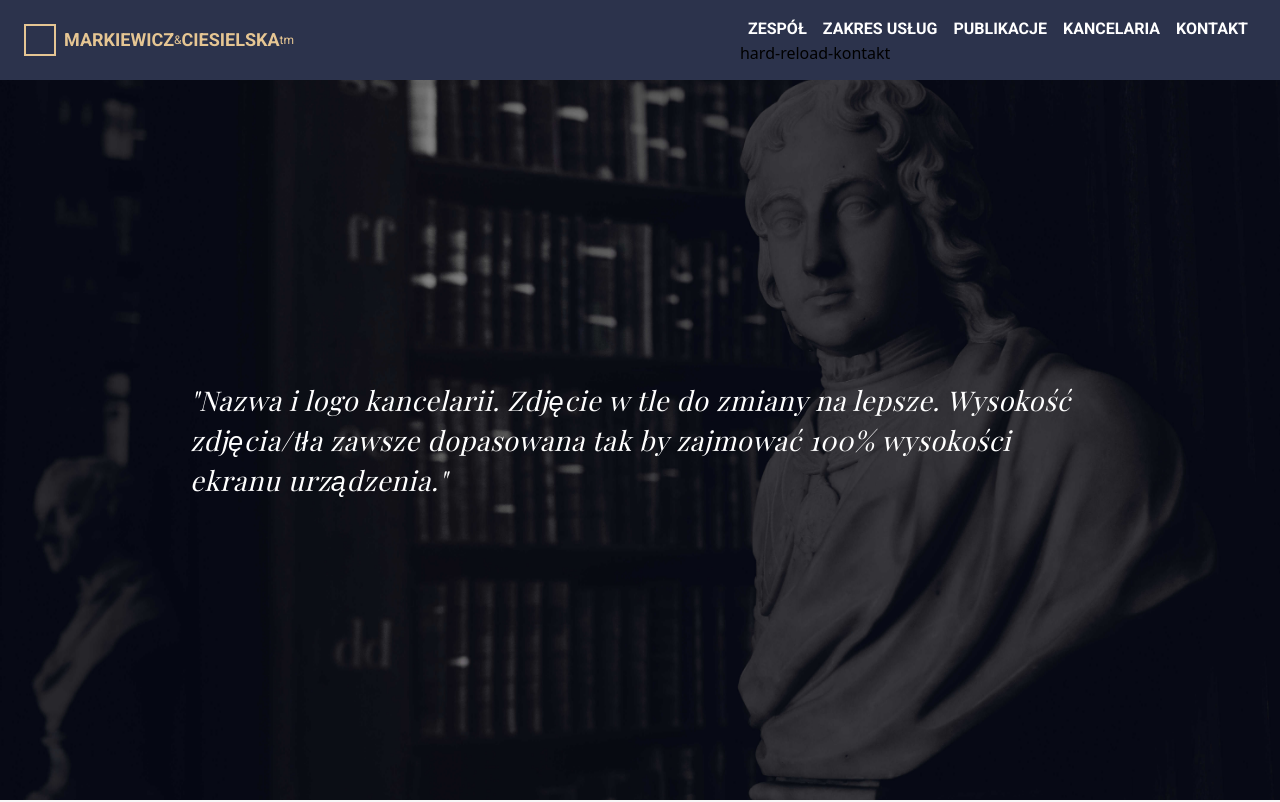
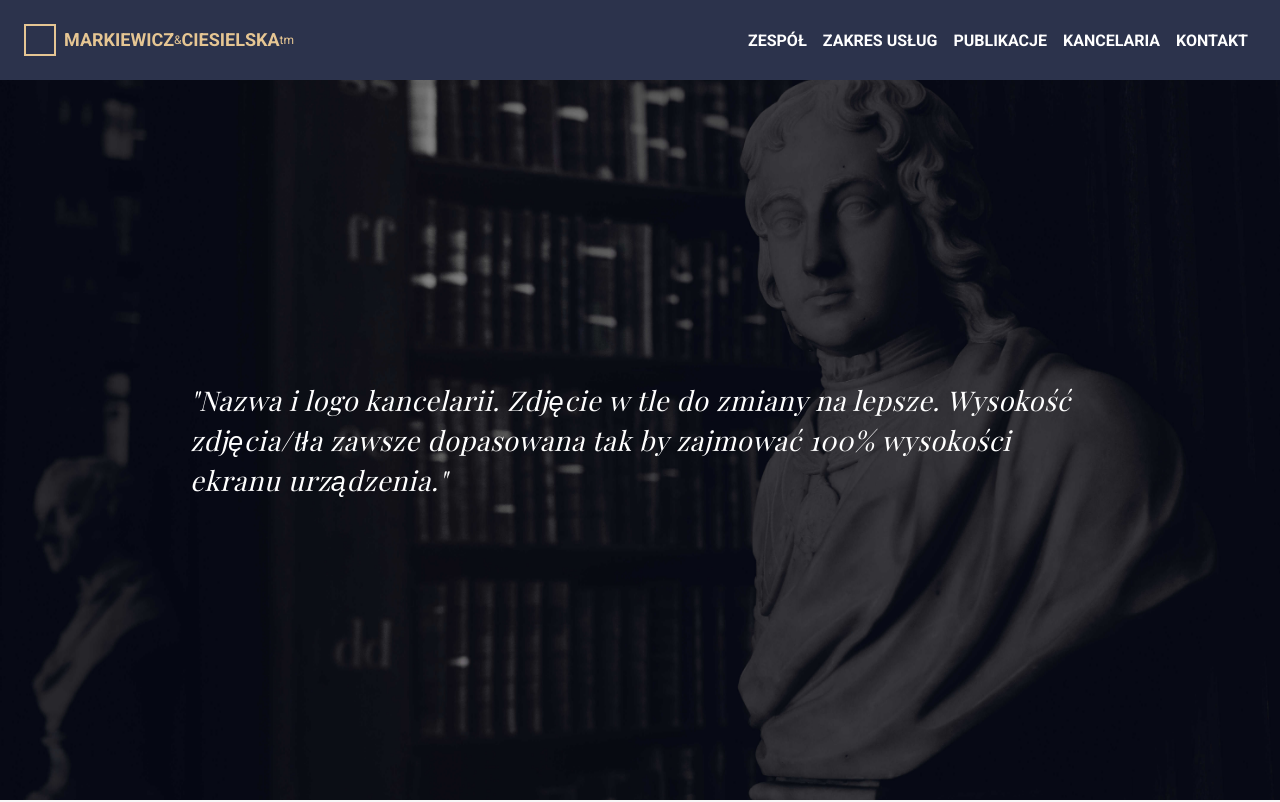
Before and after one commit to OstrowskiDev/kancelaria, a Next.js app: page / in a window 1280 px wide. Shown: the top 802 px of the page. Built offline with nearby package versions, Linux system fonts and the light colour scheme.

Commit message:
Fixed reCAPTCHA v2 not loading on next.js navigation with Link. Changed how reCAPTCHA is loaded from <Script> to package import.

```diff
--- a/package.json
+++ b/package.json
@@ -12,6 +12,7 @@
     "next": "14.2.4",
     "react": "^18",
     "react-dom": "^18",
+    "react-google-recaptcha": "^3.1.0",
     "validator": "^13.12.0"
   },
   "devDependencies": {
--- a/src/app/kontakt/page.js
+++ b/src/app/kontakt/page.js
@@ -5,11 +5,12 @@ import { Header } from '@/ui/components/Header'
 import KontaktData from '@/ui/components/KontaktData'
 import RulesIco from '@/ui/icons/RulesIco'
 import Link from 'next/link'
-import Script from 'next/script'
-import { useEffect, useState } from 'react'
+import React, { useEffect, useState } from 'react'
 import validator from 'validator'
+import ReCAPTCHA from 'react-google-recaptcha'
 
 export default function Kontakt() {
+  const [token, setToken] = useState('') // store reCAPTCHA response token
   const [submitAttempted, setSubmitAttempted] = useState(false)
   const [formData, setFormData] = useState({
     fullName: '',
@@ -39,6 +40,10 @@ export default function Kontakt() {
   useEffect(() => {
     validateForm()
   }, [formData])
+
+  function onReCAPTCHAChange(token) {
+    setToken(token)
+  }
 
   function printError(fieldName) {
     return fieldValidity[fieldName].message.length > 0 && submitAttempted;
@@ -113,12 +118,18 @@ export default function Kontakt() {
       console.log("form submission failed, change required fields according to error messages")
       return
     }
-    console.log("form submission successful")
+    //!!!! add submission logic here
+    console.log("Form submitted with reCAPTCHA token: ", token)
+
+    // reset the reCAPTCHA after form submission
+    recaptchaRef.current.reset()
   }
+
+  const recaptchaRef = React.createRef()
 
   return (
     <>
-      <Script src="https://www.google.com/recaptcha/api.js" async defer />
+      {/* <Script src="https://www.google.com/recaptcha/api.js" async defer /> */}
 
       <Header title="Kontakt" />
       <div className="contact-wrapper bg-primary-700" style={{ minHeight: 'calc(100vh - 380px)'}}>
@@ -182,7 +193,12 @@ export default function Kontakt() {
               <label className='contact-label-rodo text-xs text-red-600' htmlFor="acceptRodo" >{printAcceptRodoError && fieldValidity.acceptRodo.message.join(' ')}</label>
             </div>
 
-            <div className="g-recaptcha" data-sitekey={process.env.RECAPTCHA_SITE_KEY} data-theme="light"></div>
+            {/* <div className="g-recaptcha" data-sitekey={process.env.RECAPTCHA_SITE_KEY} data-theme="light"></div> */}
+            <ReCAPTCHA
+              sitekey={process.env.NEXT_PUBLIC_RECAPTCHA_SITE_KEY}
+              onChange={onReCAPTCHAChange}
+              ref={recaptchaRef} />
+
             </div>
             </div>
 
--- a/src/app/layout.js
+++ b/src/app/layout.js
@@ -3,7 +3,6 @@ import './globals.css'
 import { Logo } from '@/ui/components/Logo'
 import { Navigation } from '@/ui/components/Navigation'
 import Footer from '@/ui/components/Footer'
-import Script from 'next/script'
 
 export const metadata = {
   title: 'Kancelaria Adwokacka',
@@ -17,8 +16,6 @@ export default function RootLayout({ children }) {
   return (
     <>
     <html lang="pl" className={`${roboto.variable} ${playfairDisplay.variable}`}>
-    {/* <Script src="https://www.google.com/recaptcha/api.js" async defer /> */}
-
       <body className='main-container bg-background-main'>
         <nav
           className='navbar sticky top-0 left-0 z-10 flex flex-row items-center h-[80px] px-6 bg-primary-700'
--- a/src/ui/components/HardReloadLink.js
+++ /dev/null
@@ -1,16 +0,0 @@
-import React from 'react';
-
-export default function HardReloadLink() {
-  const navigateWithHardReload = (url) => {
-    // This will cause a full page reload to the specified URL
-    window.location.href = url;
-  };
-
-  return (
-    <div>
-      <button onClick={() => navigateWithHardReload('/kontakt')}>
-        hard-reload-kontakt
-      </button>
-    </div>
-  );
-};
--- a/src/ui/components/Navigation.js
+++ b/src/ui/components/Navigation.js
@@ -2,7 +2,6 @@
 
 import Link from 'next/link'
 import { usePathname } from 'next/navigation'
-import HardReloadLink from './HardReloadLink'
 
 export function Navigation() {
   const path = usePathname()
@@ -35,7 +34,6 @@ export function Navigation() {
       <Link className={`navbar-anchor ${changeActiveClass('/kontakt')}`} href="/kontakt">
         KONTAKT
       </Link>
-      <HardReloadLink />
     </div>
   )
 }
```
Also changed, not shown: 1 other file (tests, documents, lock files or other folders).
